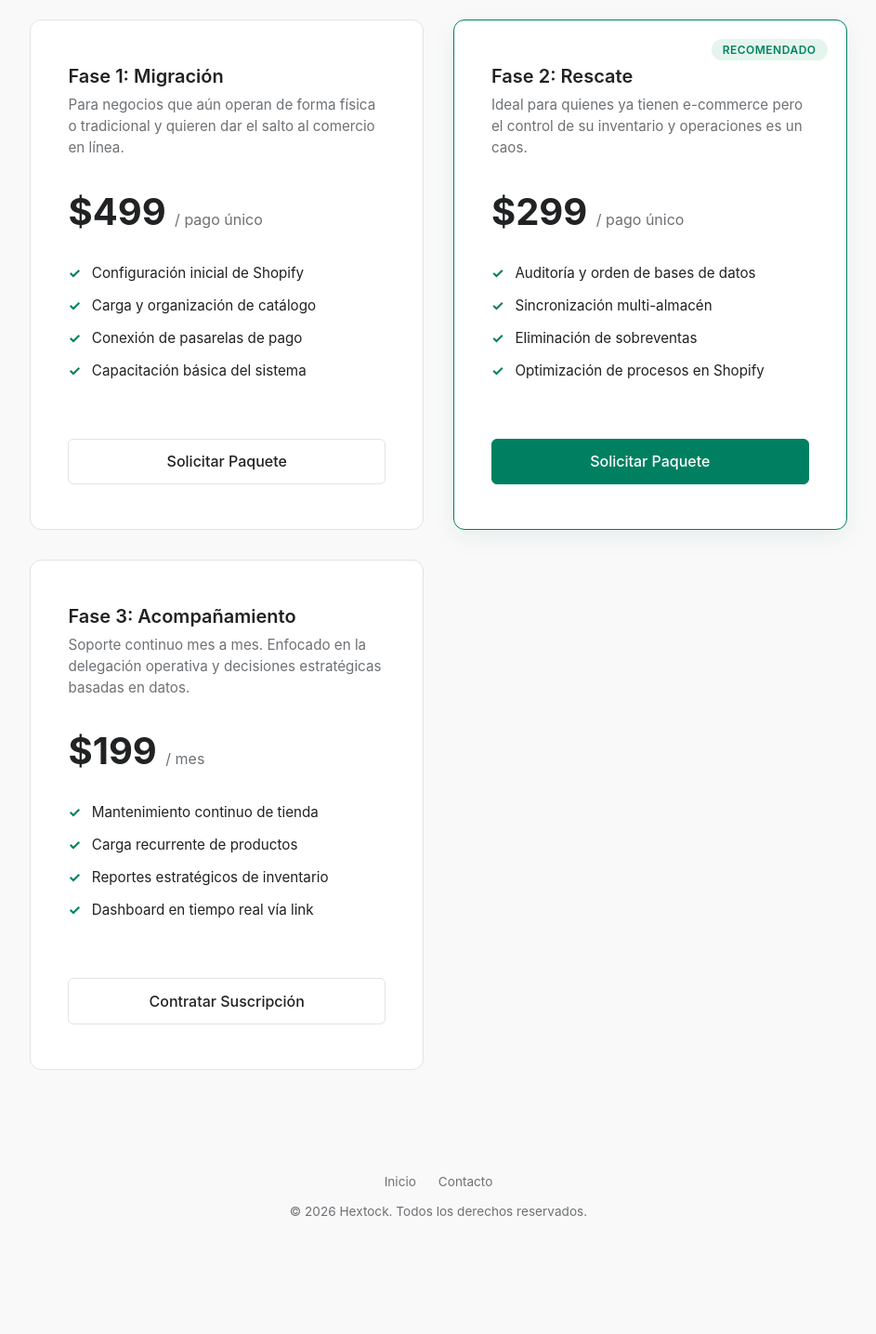
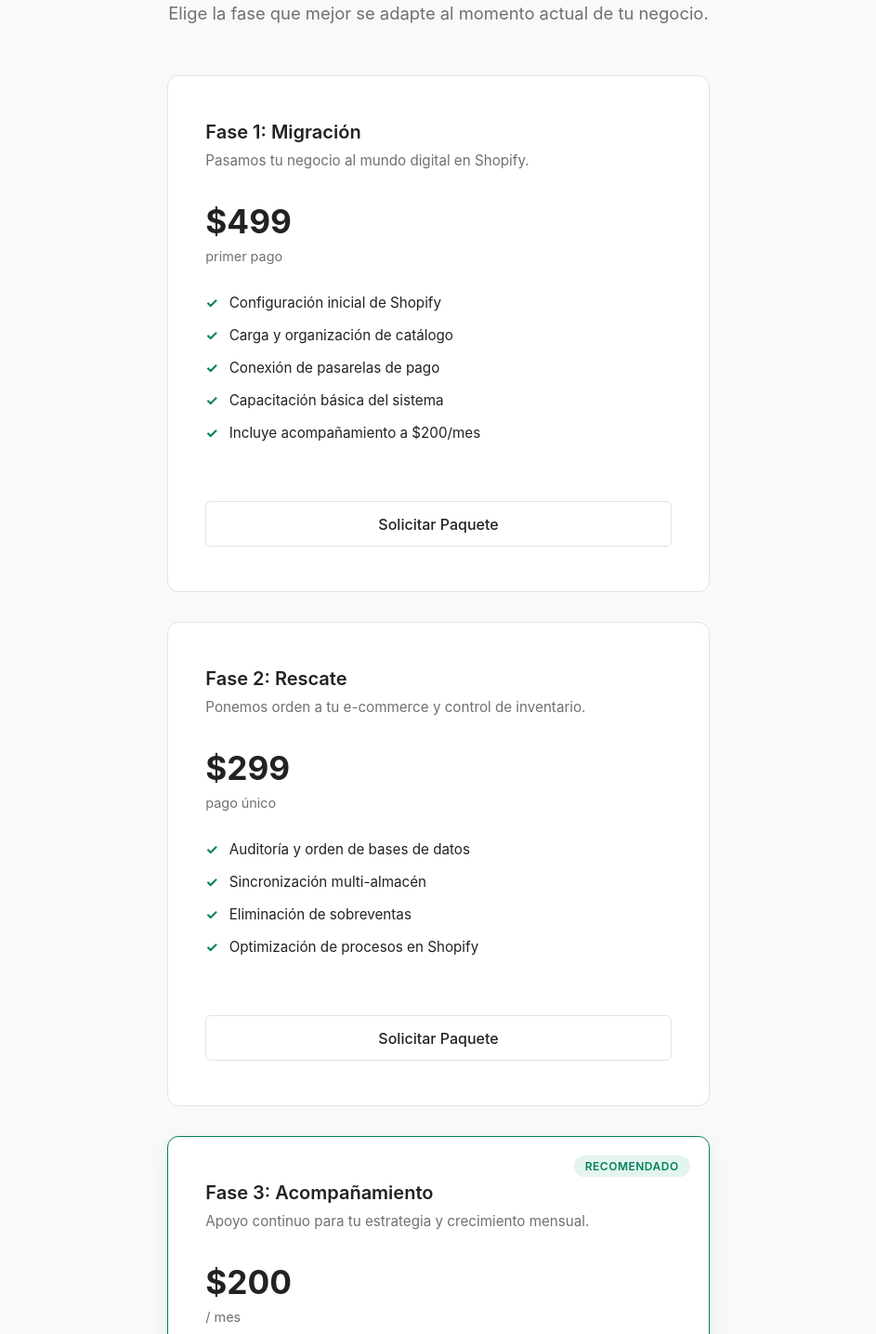
Before and after one commit to Brandon-Guzman-Merida/aat-mockup-brandon, a plain HTML site: page Planes.html in a window 1280 px wide. Shown: the part 245-1680 px from the top of the page at 93% size, without its empty margins (168-1111 px from the left). Before the commit the page ends 1604 px from the top, so only its background shows below. Drawn offline with Linux system fonts and the light colour scheme.

Commit message:
Update Planes.html

````diff
--- a/Planes.html
+++ b/Planes.html
@@ -1,3 +1,8 @@
+¡Me parece una estructura excelente! Vamos a consolidar los tres paquetes en una sola vista horizontal y a ajustar los precios según me indicas. La Fase 1 de Migración tendrá un costo inicial de $499 y los siguientes pagos por acompañamiento serán de $200 al mes. Por su parte, la Fase 3 de Acompañamiento quedará en $200 mensuales.
+
+Aquí tienes el código actualizado:
+
+```html
 <!DOCTYPE html>
 <html lang="es">
 <head>
@@ -146,16 +151,18 @@
     }
 
     .price {
-      font-size: 2.5rem;
+      font-size: 2.2rem;
       font-weight: 700;
       color: var(--text-main);
       margin-bottom: 2rem;
     }
 
     .price span {
-      font-size: 1rem;
+      font-size: 0.9rem;
       font-weight: 400;
       color: var(--text-muted);
+      display: block;
+      margin-top: 0.5rem;
     }
 
     .features-list {
@@ -194,13 +201,13 @@
       color: var(--text-main);
     }
 
-    .pricing-card.popular .btn-primary {
+    .btn-primary {
       background: var(--accent-color);
       color: #ffffff;
       border-color: var(--accent-color);
     }
 
-    .pricing-card.popular .btn-primary:hover {
+    .btn-primary:hover {
       background: var(--accent-hover);
     }
 
@@ -212,8 +219,7 @@
     }
 
     .footer-links {
-      display: flex;
-      justify-content: center;
+      display: center;
       gap: 1.5rem;
       margin-bottom: 1rem;
     }
@@ -243,47 +249,57 @@
     </div>
 
     <div class="pricing-grid">
-      <!-- Fase 1 -->
+      <!-- Fase 1: Migración -->
       <div class="pricing-card">
         <h2 class="plan-name">Fase 1: Migración</h2>
-        <p class="plan-description">Para negocios que aún operan de forma física o tradicional y quieren dar el salto al comercio en línea.</p>
-        <div class="price">$499 <span>/ pago único</span></div>
+        <p class="plan-description">Pasamos tu negocio al mundo digital en Shopify.</p>
+        <div class="price">
+          $499
+          <span>primer pago</span>
+        </div>
         <ul class="features-list">
           <li>Configuración inicial de Shopify</li>
           <li>Carga y organización de catálogo</li>
           <li>Conexión de pasarelas de pago</li>
           <li>Capacitación básica del sistema</li>
+          <li>Incluye acompañamiento a $200/mes</li>
         </ul>
         <a href="mailto:hola@hextock.com" class="btn">Solicitar Paquete</a>
       </div>
 
-      <!-- Fase 2 -->
-      <div class="pricing-card popular">
-        <span class="popular-badge">Recomendado</span>
+      <!-- Fase 2: Rescate -->
+      <div class="pricing-card">
         <h2 class="plan-name">Fase 2: Rescate</h2>
-        <p class="plan-description">Ideal para quienes ya tienen e-commerce pero el control de su inventario y operaciones es un caos.</p>
-        <div class="price">$299 <span>/ pago único</span></div>
+        <p class="plan-description">Ponemos orden a tu e-commerce y control de inventario.</p>
+        <div class="price">
+          $299
+          <span>pago único</span>
+        </div>
         <ul class="features-list">
           <li>Auditoría y orden de bases de datos</li>
           <li>Sincronización multi-almacén</li>
           <li>Eliminación de sobreventas</li>
           <li>Optimización de procesos en Shopify</li>
         </ul>
-        <a href="mailto:hola@hextock.com" class="btn btn-primary">Solicitar Paquete</a>
+        <a href="mailto:hola@hextock.com" class="btn">Solicitar Paquete</a>
       </div>
 
-      <!-- Fase 3 -->
-      <div class="pricing-card">
+      <!-- Fase 3: Acompañamiento -->
+      <div class="pricing-card popular">
+        <span class="popular-badge">Recomendado</span>
         <h2 class="plan-name">Fase 3: Acompañamiento</h2>
-        <p class="plan-description">Soporte continuo mes a mes. Enfocado en la delegación operativa y decisiones estratégicas basadas en datos.</p>
-        <div class="price">$199 <span>/ mes</span></div>
+        <p class="plan-description">Apoyo continuo para tu estrategia y crecimiento mensual.</p>
+        <div class="price">
+          $200
+          <span>/ mes</span>
+        </div>
         <ul class="features-list">
           <li>Mantenimiento continuo de tienda</li>
           <li>Carga recurrente de productos</li>
           <li>Reportes estratégicos de inventario</li>
           <li>Dashboard en tiempo real vía link</li>
         </ul>
-        <a href="mailto:hola@hextock.com" class="btn">Contratar Suscripción</a>
+        <a href="mailto:hola@hextock.com" class="btn btn-primary">Contratar Suscripción</a>
       </div>
     </div>
   </main>
````
